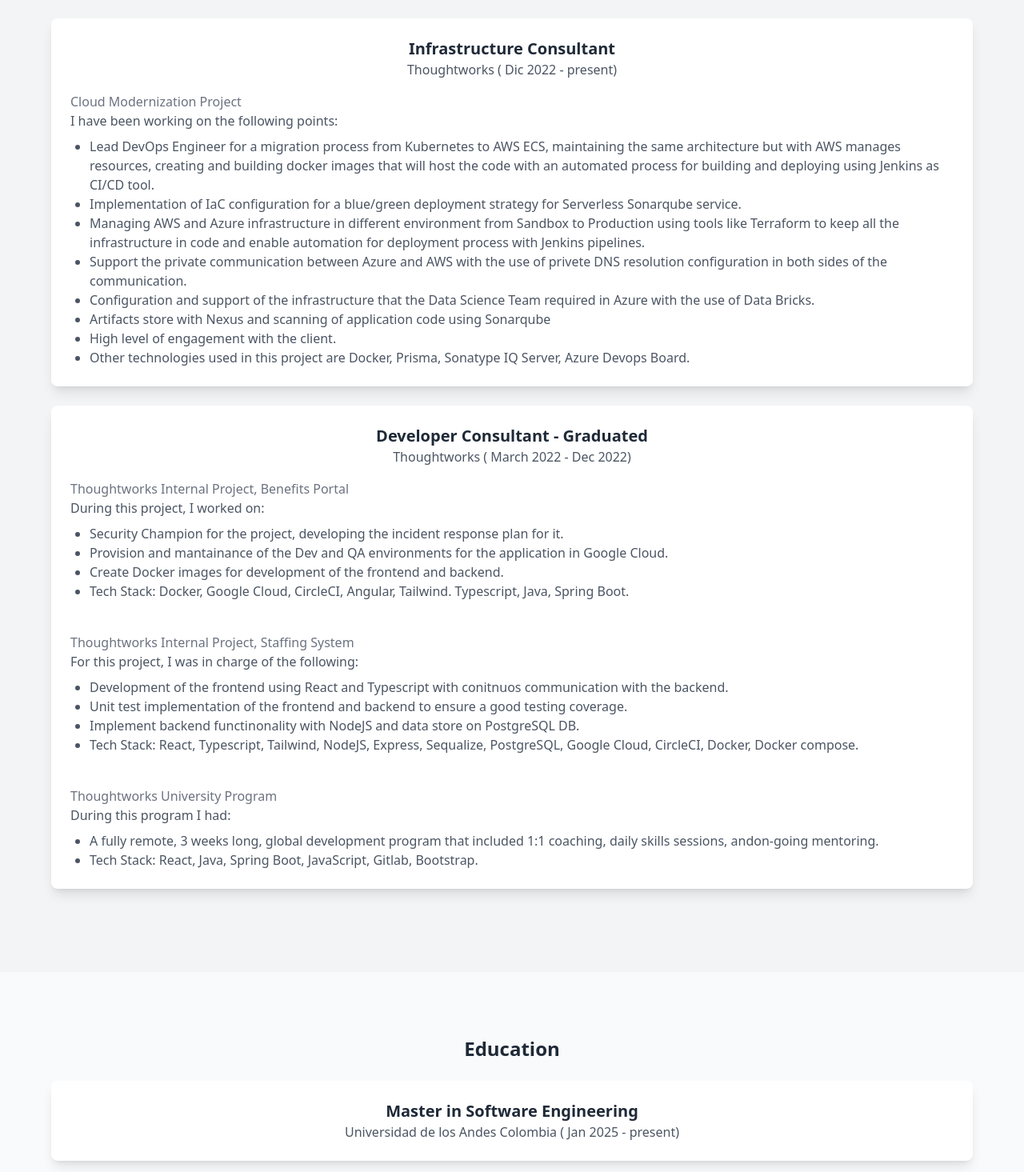
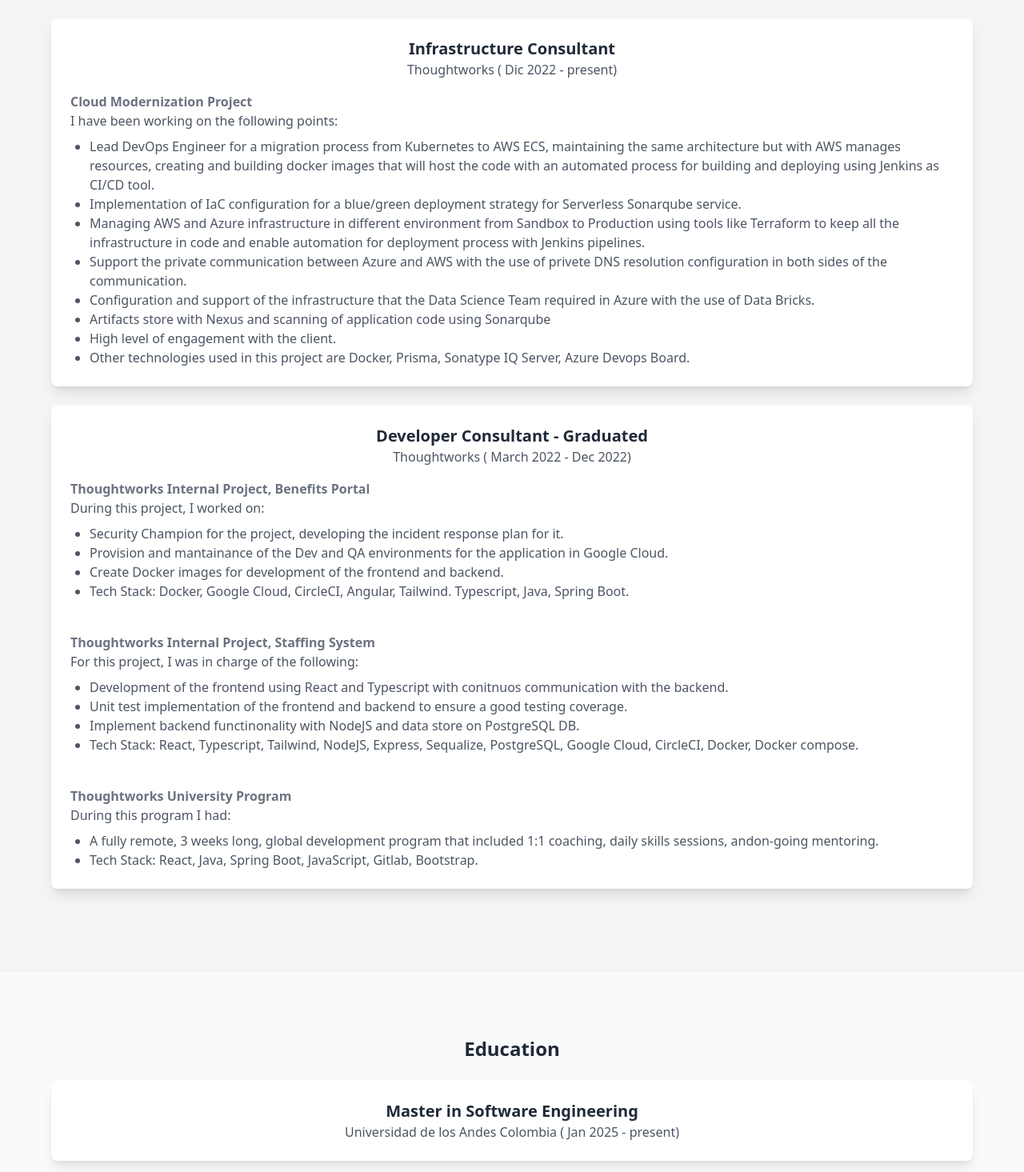
Before and after one commit to sjfuentes/cv, a React (Create React App) app: page / in a window 1280 px wide. Shown: the part 725-2190 px from the top of the page at 80% size. Built offline with nearby package versions, Linux system fonts and the light colour scheme.

Commit message:
add correct skills information

```diff
--- a/src/App.tsx
+++ b/src/App.tsx
@@ -142,8 +142,7 @@
           <div className="bg-white shadow-lg rounded-lg p-6 mb-6">
             <h4 className="text-xl font-semibold text-gray-800 text-center">Infrastructure Consultant</h4>
             <p className="text-gray-600 text-center">Thoughtworks ( Dic 2022 - present)</p>
-              <p className="text-gray-500 mt-4">
-                Cloud Modernization Project
+              <p className="text-gray-500 mt-4 font-semibold">Cloud Modernization Project</p>
                 <p className="text-gray-600">I have been working on the following points:</p>
                   <ul className="text-gray-600 list-disc pl-6 mt-2">
                     <li>
@@ -184,13 +183,11 @@
                       Sonatype IQ Server, Azure Devops Board.
                     </li>
                   </ul>
-              </p>
           </div>
           <div className="bg-white shadow-lg rounded-lg p-6 mb-6">
             <h4 className="text-xl font-semibold text-gray-800 text-center">Developer Consultant -  Graduated</h4>
             <p className="text-gray-600 text-center">Thoughtworks ( March 2022 - Dec 2022)</p>
-              <p className="text-gray-500 mt-4">
-                Thoughtworks Internal Project, Benefits Portal
+              <p className="text-gray-500 mt-4 font-semibold"> Thoughtworks Internal Project, Benefits Portal </p>
                 <p className="text-gray-600">During this project, I worked on:</p>
                   <ul className="text-gray-600 list-disc pl-6 mt-2">
                     <li>
@@ -209,10 +206,8 @@
                       Java, Spring Boot.
                     </li>
                   </ul>
-              </p>
               <br/>
-              <p className="text-gray-500 mt-4">
-                Thoughtworks Internal Project, Staffing System
+              <p className="text-gray-500 mt-4 font-semibold"> Thoughtworks Internal Project, Staffing System </p>
                 <p className="text-gray-600">For this project, I was in charge of the following:</p>
                   <ul className="text-gray-600 list-disc pl-6 mt-2">
                     <li>
@@ -231,10 +226,8 @@
                       PostgreSQL, Google Cloud, CircleCI, Docker, Docker compose.
                     </li>
                   </ul>
-              </p>
               <br/>
-              <p className="text-gray-500 mt-4">
-                Thoughtworks University Program
+              <p className="text-gray-500 mt-4 font-semibold">Thoughtworks University Program</p>
                 <p className="text-gray-600">During this program I had:</p>
                   <ul className="text-gray-600 list-disc pl-6 mt-2">
                     <li>
@@ -246,7 +239,6 @@
                       Tech Stack: React, Java, Spring Boot, JavaScript, Gitlab, Bootstrap.
                     </li>
                   </ul>
-              </p>
           </div>
         </div>
       </section>
@@ -318,24 +310,31 @@
         <div className="max-w-6xl mx-auto text-center">
           <h3 className="text-2xl font-bold text-gray-800 mb-6">Skills</h3>
           <div className="bg-white shadow-lg rounded-lg p-6 mb-6">
-            <h4 className="text-xl font-semibold text-gray-800">Frontend Skills</h4>
-            <ul className="text-gray-600 list-disc pl-6">
-              <li>HTML, CSS, JavaScript</li>
-              <li>React</li>
+            <h4 className="text-xl font-semibold text-gray-800 mb-2">DevOps Skills</h4>
+            <ul className="text-gray-600">
+              <li>AWS, Azure</li>
+              <li>Terraform </li>
+              <li>Jenkins, GitHub Actions</li>
+              <li>Docker, Kaniko</li>
+              <li>Kubernetes, Docker Compose</li>
+              <li>SonarQube, Nexus Sonatype</li>
             </ul>
           </div>
           <div className="bg-white shadow-lg rounded-lg p-6 mb-6">
-            <h4 className="text-xl font-semibold text-gray-800">Backend Skills</h4>
-            <ul className="text-gray-600 list-disc pl-6">
-              <li>Node.js, Express</li>
-              <li>MongoDB</li>
+            <h4 className="text-xl font-semibold text-gray-800 mb-2">Frontend Skills</h4>
+            <ul className="text-gray-600">
+              <li>HTML, CSS</li>
+              <li>TypeScript, JavaScript</li>
+              <li>React, Angular</li>
+              <li>Bootstrap, Tailwind CSS</li>
             </ul>
           </div>
           <div className="bg-white shadow-lg rounded-lg p-6 mb-6">
-            <h4 className="text-xl font-semibold text-gray-800">DevOps Skills</h4>
-            <ul className="text-gray-600 list-disc pl-6">
-              <li>AWS, Azure</li>
-              <li>Terraform</li>
+            <h4 className="text-xl font-semibold text-gray-800 mb-2">Backend Skills</h4>
+            <ul className="text-gray-600">
+              <li>NodeJS, Express</li>
+              <li>MongoDB, PostgreSQL</li>
+              <li>Postman, DBeaver</li>
             </ul>
           </div>
         </div>
```
